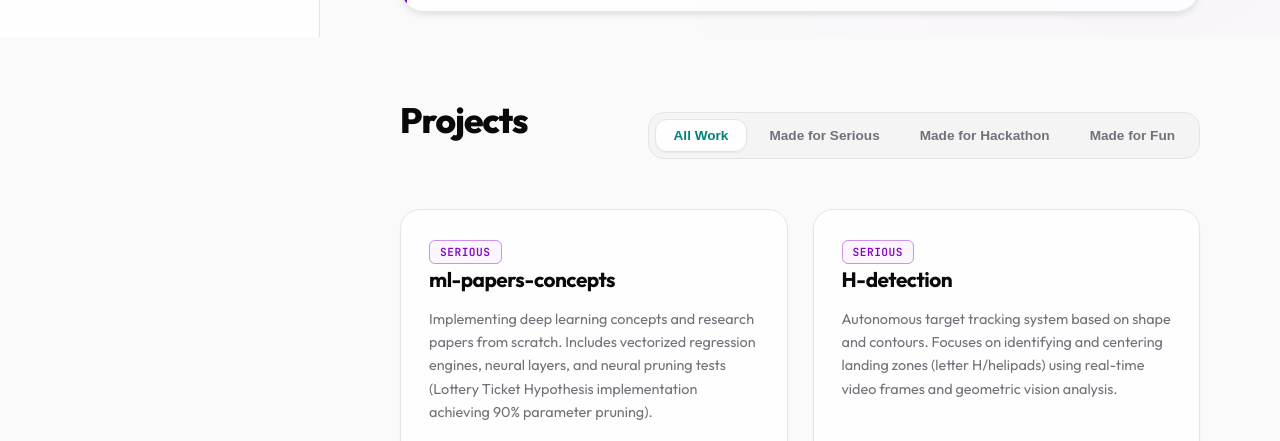
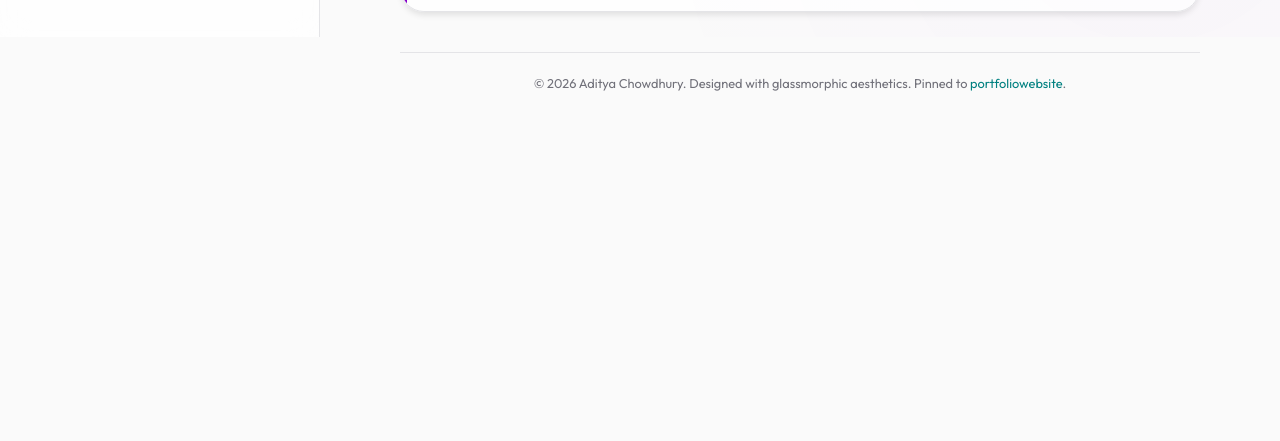
Before and after one commit to whoisadi19/whoisadi19.github.io, a website built with Vite: page index.html in a window 1280 px wide. Shown: the part 763-1204 px from the top of the page. After the commit the page ends 917 px from the top, so only its background shows below. Built offline with nearby package versions, Linux system fonts and the light colour scheme.

Commit message:
feat: implement tab-based SPA hash router and reveal transitions

```diff
--- a/index.css
+++ b/index.css
@@ -344,18 +344,17 @@ body {
 
 /* --- Page / Section styling --- */
 section {
-  margin-bottom: 80px;
+  display: none;
   opacity: 0;
-  transform: translateY(20px);
-  animation: slideUp 0.8s cubic-bezier(0.16, 1, 0.3, 1) forwards;
+  transform: translateY(15px);
 }
 
-section:nth-child(1) { animation-delay: 0.1s; }
-section:nth-child(2) { animation-delay: 0.2s; }
-section:nth-child(3) { animation-delay: 0.3s; }
-section:nth-child(4) { animation-delay: 0.4s; }
+section.active-section {
+  display: block;
+  animation: revealSection 0.6s cubic-bezier(0.16, 1, 0.3, 1) forwards;
+}
 
-@keyframes slideUp {
+@keyframes revealSection {
   to {
     opacity: 1;
     transform: translateY(0);
@@ -475,6 +474,7 @@ section:nth-child(4) { animation-delay: 0.4s; }
   margin-bottom: 8px;
   background: linear-gradient(135deg, hsl(var(--accent-primary)), hsl(var(--accent-secondary)));
   -webkit-background-clip: text;
+  background-clip: text;
   -webkit-text-fill-color: transparent;
 }
 
--- a/script.js
+++ b/script.js
@@ -66,32 +66,47 @@ document.addEventListener('DOMContentLoaded', () => {
   });
 
 
-  // --- Active Navigation Link Scrolling ---
+  // --- Single Page Application Hash Router ---
   const sections = document.querySelectorAll('section');
   const navLinks = document.querySelectorAll('.nav-link');
 
-  window.addEventListener('scroll', () => {
-    let currentSectionId = '';
-    const scrollPos = window.scrollY + 150; // offset for triggers
+  function router() {
+    // Get current hash, default to #about
+    let hash = window.location.hash || '#about';
 
+    // Validate hash corresponds to an existing section, otherwise fallback to #about
+    let targetSection = document.querySelector(hash);
+    if (!targetSection || targetSection.tagName !== 'SECTION') {
+      hash = '#about';
+      targetSection = document.querySelector(hash);
+    }
+
+    // Toggle active-section class to display the selected section
     sections.forEach(section => {
-      const sectionTop = section.offsetTop;
-      const sectionHeight = section.offsetHeight;
-
-      if (scrollPos >= sectionTop && scrollPos < sectionTop + sectionHeight) {
-        currentSectionId = section.getAttribute('id');
+      if ('#' + section.getAttribute('id') === hash) {
+        section.classList.add('active-section');
+      } else {
+        section.classList.remove('active-section');
       }
     });
 
-    if (currentSectionId) {
-      navLinks.forEach(link => {
+    // Toggle active class on sidebar navigation links
+    navLinks.forEach(link => {
+      if (link.getAttribute('href') === hash) {
+        link.classList.add('active');
+      } else {
         link.classList.remove('active');
-        if (link.getAttribute('href') === `#${currentSectionId}`) {
-          link.classList.add('active');
-        }
-      });
-    }
-  });
+      }
+    });
+
+    // Reset window scroll position to top
+    window.scrollTo({ top: 0, behavior: 'instant' });
+  }
+
+  // Bind to hash changes and initial page load
+  window.addEventListener('hashchange', router);
+  router();
+
 
   // --- Copy to Clipboard Utility ---
   const copyButtons = document.querySelectorAll('.copy-btn[data-clipboard]');
```
